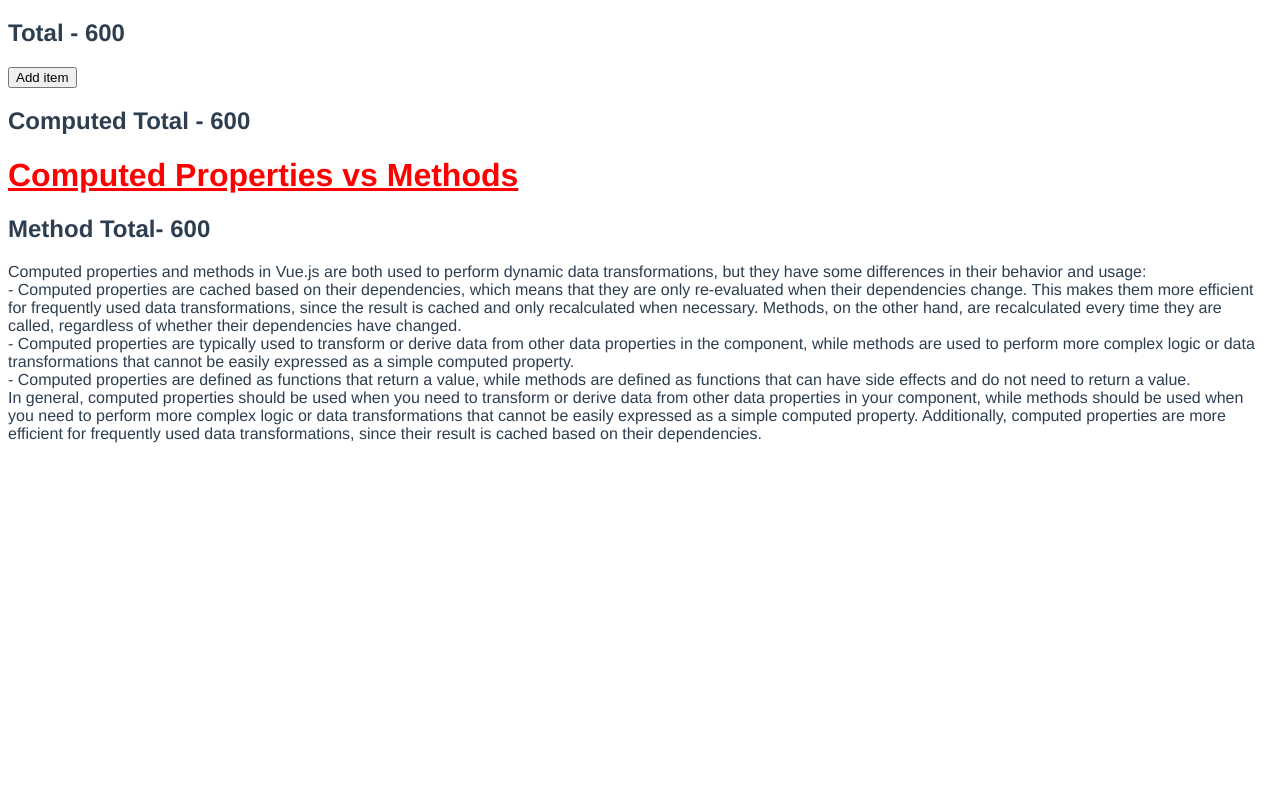
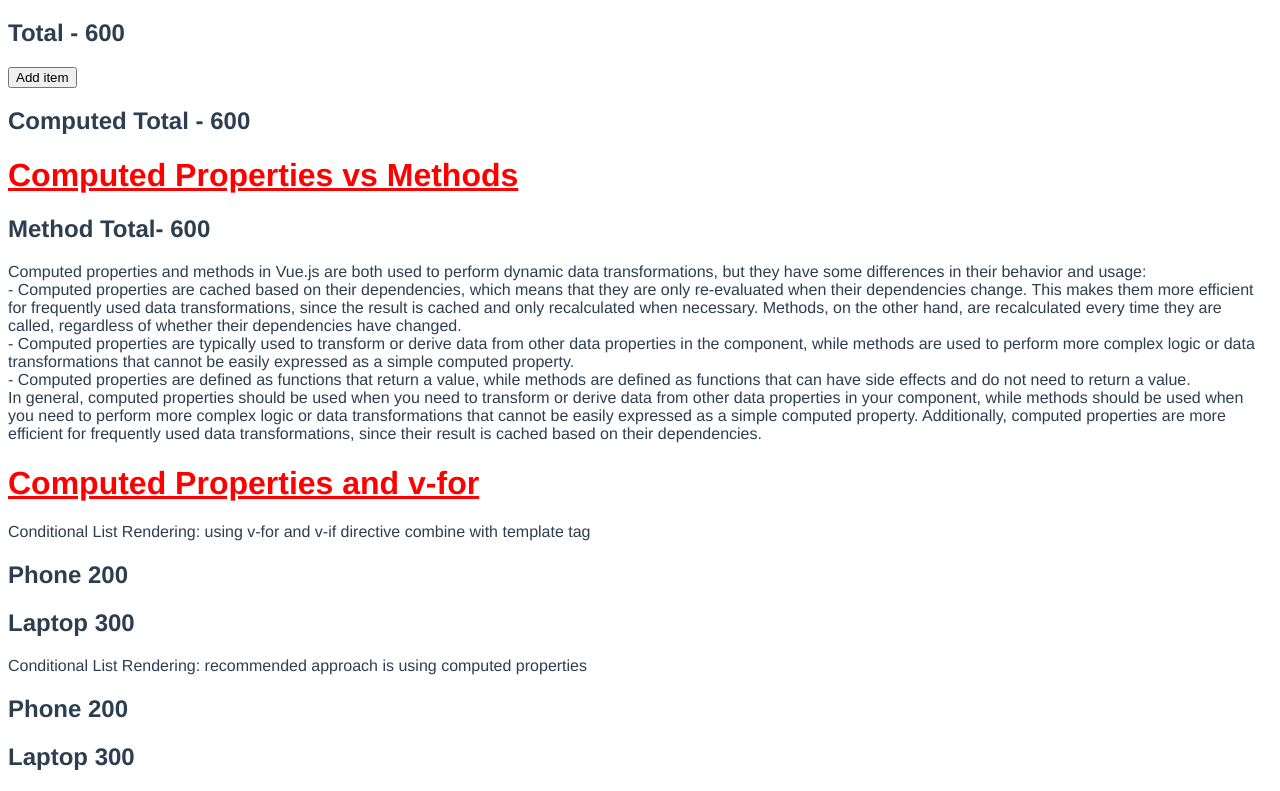
Before and after one commit to phuongquynhngo/Vue_3_tutorial, a Vue app: page / in a window 1280 px wide. Shown: the part 4873-5664 px from the top of the page. Before the commit the page ends 5332 px from the top, so only its background shows below. Built offline with nearby package versions, Linux system fonts and the light colour scheme.

Commit message:
Computed Properties and v-for for Conditional List Rendering

```diff
--- a/src/App.vue
+++ b/src/App.vue
@@ -108,11 +108,11 @@
   v-show conditionally displayselements, higher initial render costs, to toggle something frequently
   -->
 
+  <h1 class="underline soldout">List Rendering</h1>
 
-
-  <h1 class="underline soldout">List Rendering </h1>
-
-<h2>v-for: iterating over an array of strings, iterating over an array of objects, iterating over an array of arrays, iterating over an object
+  <h2>
+    v-for: iterating over an array of strings, iterating over an array of
+    objects, iterating over an array of arrays, iterating over an object
   </h2>
   <h2>using v-for in template</h2>
   <!-- List Rendering
@@ -161,16 +161,14 @@
   </template>
   <button @click="shuffle">Shuffle!</button>
 
-
-  <h1 class="underline soldout"> Conditional List Rendering </h1>
+  <h1 class="underline soldout">Conditional List Rendering</h1>
   <!-- Conditional List Rendering -->
   <template v-for="name in names" :key="name">
     <h2 v-if="name === 'Quynh'">{{ name }}</h2>
   </template>
   <!-- When v-if and v-for are both used on the same element, v-if will be evaluated first. -->
 
-
-  <h1 class="underline soldout"> Methods in Vue </h1>
+  <h1 class="underline soldout">Methods in Vue</h1>
   <!-- Methods in Vue  -->
   <h2>{{ 1 + 2 + 3 }}</h2>
   <h2>{{ 12 + 2 + 3 }}</h2>
@@ -181,8 +179,7 @@
   <h2>Multiply method: {{ multiply(2) }}</h2>
   <h2>Multiply method: {{ multiply(baseValue) }}</h2>
 
-
-  <h1 class="underline soldout">Event Handling   </h1>
+  <h1 class="underline soldout">Event Handling</h1>
   <!-- Event Handling -->
   <h2>v-on, multiple events handling</h2>
   <h2>{{ name }}</h2>
@@ -220,19 +217,12 @@
     Change name
   </button>
 
-
-  <h1 class="underline soldout">Form Handling   </h1>
+  <h1 class="underline soldout">Form Handling</h1>
   <!-- Form Handling -->
   <h2>
-  Capture user inputs,
-Inputs,
-Textasreas,
-Single select dropdown control,
-Multi select control,
-Checkbox,
-Checkbox group,
-Radio,
-Submit form data </h2>
+    Capture user inputs, Inputs, Textasreas, Single select dropdown control,
+    Multi select control, Checkbox, Checkbox group, Radio, Submit form data
+  </h2>
 
   <!-- Capture user inputs,
 Inputs,
@@ -374,8 +364,7 @@ with all white spaces preserved, including line breaks, tabs, and multiple space
       <button>Submit</button>
     </div> -->
 
-
-    <h1 class="underline soldout">Modifiers  </h1>
+    <h1 class="underline soldout">Modifiers</h1>
     <!-- Modifiers
 .trim
 If you want whitespace from user input to be trimmed automatically,
@@ -433,7 +422,7 @@ ex: submit when click enter
 
   -->
 
-  <h1 class="underline soldout">Bonus Directives  </h1>
+    <h1 class="underline soldout">Bonus Directives</h1>
     <!-- Bonus Directives  -->
     <!-- v-once
 Render the element and component once only, and skip future updates.
@@ -463,7 +452,7 @@ The most common use case of this is displaying raw mustache tags. -->
 - Methods
 - Computed Properties -->
 
-<h1 class="underline soldout">Computed Properties </h1>
+  <h1 class="underline soldout">Computed Properties</h1>
   <!-- Computed Properties
 Properties that can be bound to the template like data properties.
 They are used for composing new data from existing sources.
@@ -474,7 +463,8 @@ They are highly performant as they are cached calculations which only update whe
   <div>
     <pre
       >{{ JSON.stringify(items, null, 2) }}
-</pre>
+</pre
+    >
   </div>
   <h2>
     Total - {{ items.reduce((total, curr) => (total = total + curr.price), 0) }}
@@ -496,26 +486,57 @@ into the HTML template wherever it is used. -->
   </button>
   <h2>Computed Total - {{ total }}</h2>
 
-
-
   <!-- Computed Properties vs Methods -->
   <h1 class="underline soldout">Computed Properties vs Methods</h1>
   <h2>Method Total- {{ getTotal() }}</h2>
-<p>Computed properties and methods in Vue.js are both used to perform dynamic data transformations, but they have some differences in their behavior and usage: <br>
+  <p>
+    Computed properties and methods in Vue.js are both used to perform dynamic
+    data transformations, but they have some differences in their behavior and
+    usage: <br />
 
-- Computed properties are cached based on their dependencies, which means that they are only re-evaluated when their dependencies change.
- This makes them more efficient for frequently used data transformations, since the result is cached and only recalculated when necessary.
- Methods, on the other hand, are recalculated every time they are called, regardless of whether their dependencies have changed. <br>
+    - Computed properties are cached based on their dependencies, which means
+    that they are only re-evaluated when their dependencies change. This makes
+    them more efficient for frequently used data transformations, since the
+    result is cached and only recalculated when necessary. Methods, on the other
+    hand, are recalculated every time they are called, regardless of whether
+    their dependencies have changed. <br />
 
-- Computed properties are typically used to transform or derive data from other data properties in the component,
- while methods are used to perform more complex logic or data transformations that cannot be easily expressed as a simple computed property.<br>
+    - Computed properties are typically used to transform or derive data from
+    other data properties in the component, while methods are used to perform
+    more complex logic or data transformations that cannot be easily expressed
+    as a simple computed property.<br />
 
-- Computed properties are defined as functions that return a value, while methods are defined as functions
-that can have side effects and do not need to return a value.<br>
+    - Computed properties are defined as functions that return a value, while
+    methods are defined as functions that can have side effects and do not need
+    to return a value.<br />
 
-In general, computed properties should be used when you need to transform or derive data from other data properties in your component, while methods should be used when you need to perform more complex logic or data transformations that cannot be easily expressed as a simple computed property. Additionally, computed properties are more efficient for frequently used data transformations, since their result is cached based on their dependencies.
+    In general, computed properties should be used when you need to transform or
+    derive data from other data properties in your component, while methods
+    should be used when you need to perform more complex logic or data
+    transformations that cannot be easily expressed as a simple computed
+    property. Additionally, computed properties are more efficient for
+    frequently used data transformations, since their result is cached based on
+    their dependencies.
   </p>
 
+  <!-- Computed Properties and v-for  -->
+  <h1 class="underline soldout">Computed Properties and v-for</h1>
+  <p>
+    Conditional List Rendering: using v-for and v-if directive combine with
+    template tag
+  </p>
+
+  <template v-for="item in items" :key="item.id">
+    <h2 v-if="item.price > 100">{{ item.title }} {{ item.price }}</h2></template
+  >
+
+  <p>
+    Conditional List Rendering: recommended approach is using computed
+    properties
+  </p>
+  <h2 v-for="item in expensiveItems" :key="item.id">
+    {{ item.title }} {{ item.price }}
+  </h2>
 </template>
 
 <script>
@@ -641,17 +662,25 @@ export default {
     submitForm() {
       console.log("Form values", this.formValue);
     },
-    getTotal(){
-      return this.items.reduce((total, curr) => (total = total + curr.price), 0);
+    getTotal() {
+      return this.items.reduce(
+        (total, curr) => (total = total + curr.price),
+        0
+      );
     },
   },
   computed: {
     fullName() {
       return `${this.firstName} ${this.lastName}`;
     },
-    total(){
-      return this.items.reduce((total, curr) => (total = total + curr.price), 0);
-
+    total() {
+      return this.items.reduce(
+        (total, curr) => (total = total + curr.price),
+        0
+      );
+    },
+    expensiveItems() {
+      return this.items.filter((item) => item.price > 100);
     },
   },
 };
```
Lines whose indentation alone changed are shown as unchanged.
